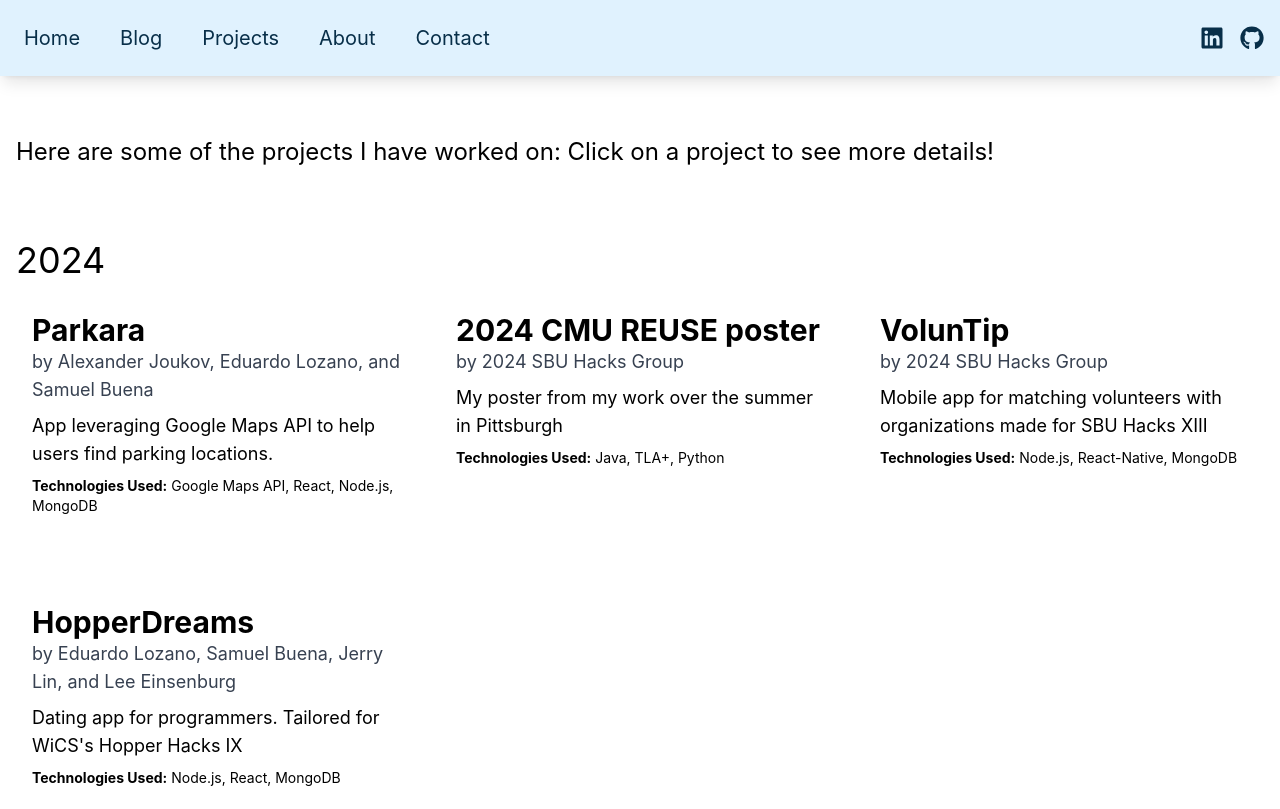
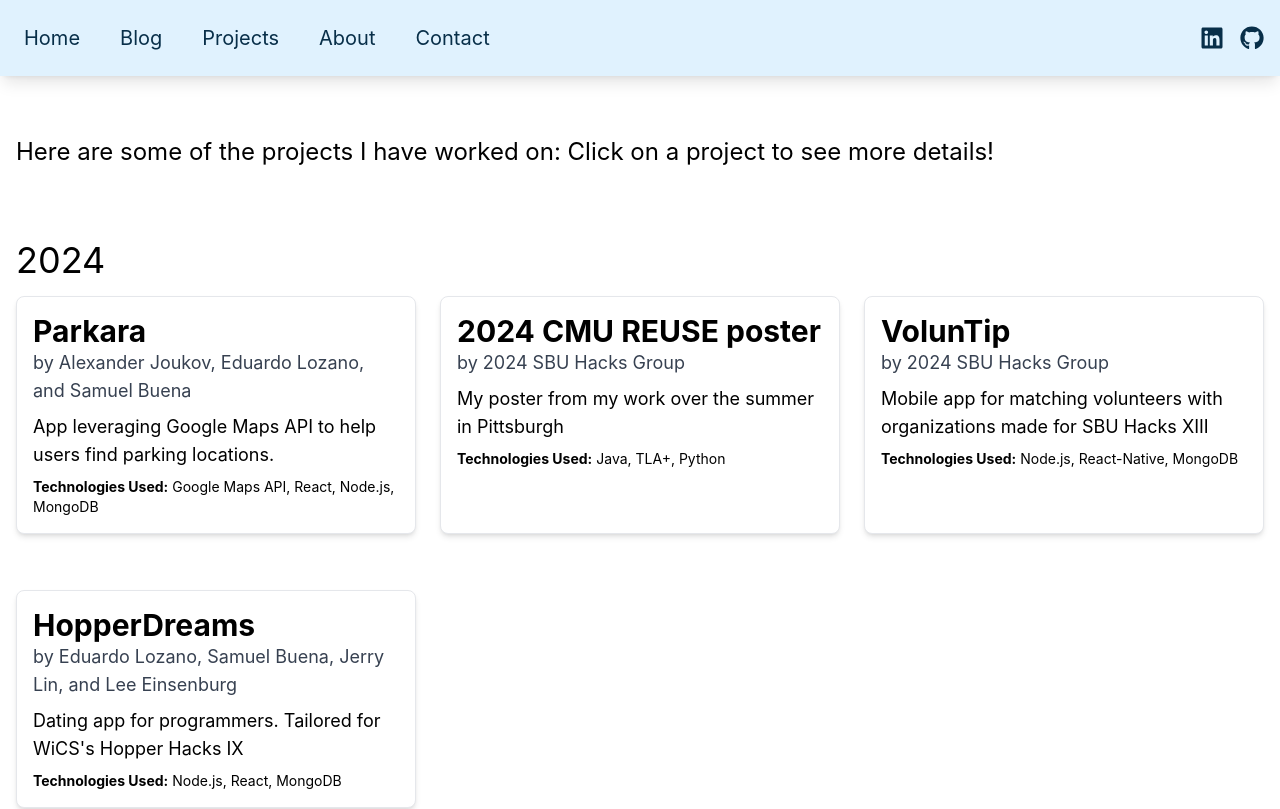
Before and after one commit to eduardoloz/my-web, a React (Create React App) app: page /projects in a window 1280 px wide. Shown: the top 809 px of the page. Built offline with nearby package versions, Linux system fonts and the light colour scheme.

Commit message:
ProjectBlurb

```diff
--- a/src/components/Project.tsx
+++ b/src/components/Project.tsx
@@ -24,9 +24,8 @@ const Project: React.FC<ProjectProps> = ({ id, title, author, description, techn
   return (
     <div
       onClick={handleClick}
-      className={`flex flex-col lg:flex-row  lg:items-start lg:space-x-6 mb-8 p-4 cursor-pointer transition-all duration-300 ease-in-out
-      ${clicked ? 'bg-blue-200 rounded-lg' : 'bg-white'} ${clicked ? 'border-radius' : ''}`}
-      style={{ borderRadius: clicked ? '16px' : '4px' }}
+      className={`flex flex-col lg:flex-row lg:items-start lg:space-x-6 mb-8 p-4 cursor-pointer transition-all duration-300 ease-in-out transform hover:scale-105 hover:shadow-xl hover:bg-blue-50 border border-gray-200 hover:border-blue-300
+        ${clicked ? 'bg-blue-200 rounded-lg shadow-lg' : 'bg-white rounded-lg shadow-md'}`}
     >
       {image && <img src={image} alt={`${title} Image`} className="w-32 h-32 lg:w-48 lg:h-48 mb-4 lg:mb-0" />}
       <div>
```
